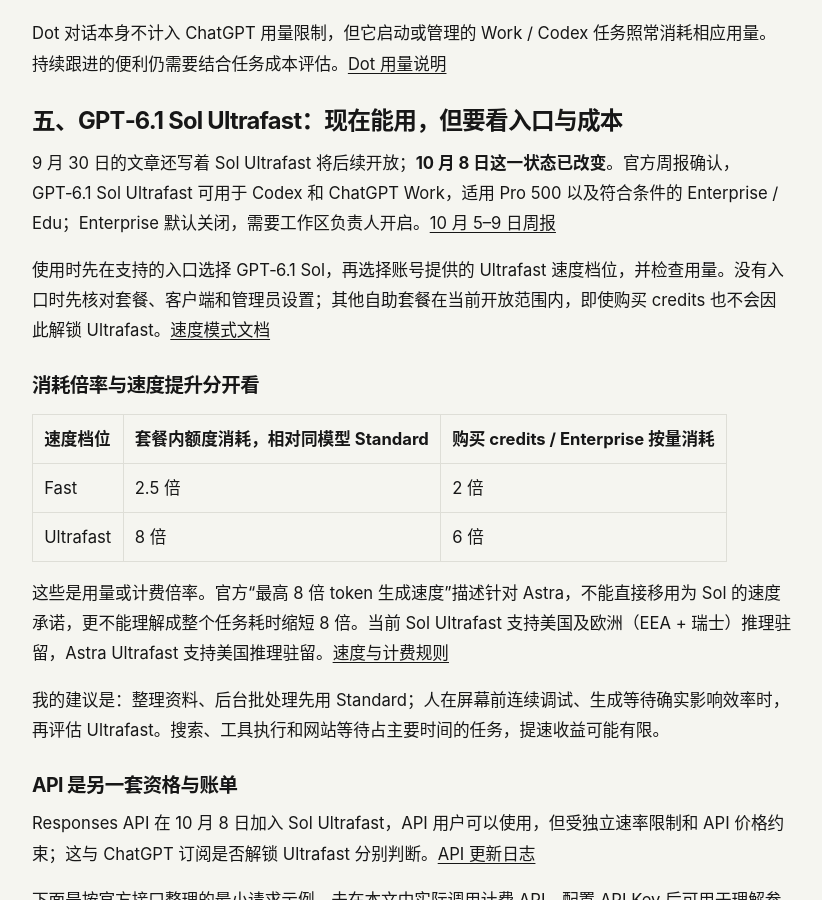
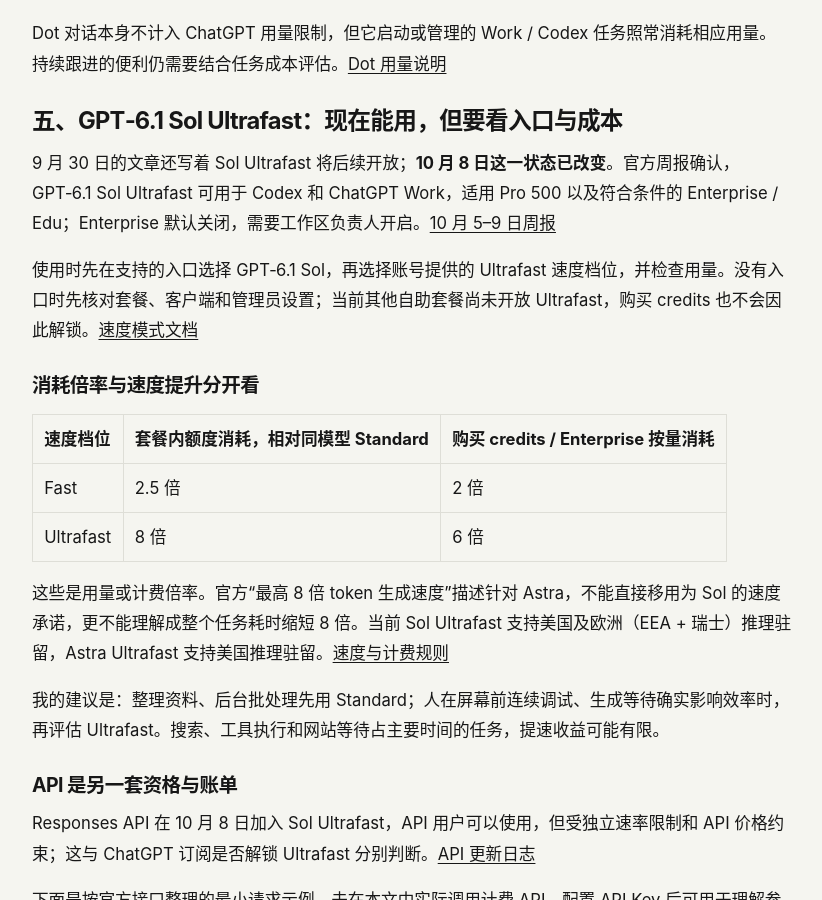
Before and after one commit to tinywall27/tinywall27.github.io, a Jekyll site: the page built from _posts/2026-10-11-openai-post-devday-updates-dot-guide.md, in a window 1280 px wide and 900 px high, scrolled down 5685 px. Shown: the whole window, without its empty margins (228-1050 px from the left). Built offline with Jekyll 4.4.1, drawn with Linux system fonts in a browser that asks for light colours.

Commit message:
Clarify Ultrafast self-serve plan availability

```diff
--- a/_posts/2026-10-11-openai-post-devday-updates-dot-guide.md
+++ b/_posts/2026-10-11-openai-post-devday-updates-dot-guide.md
@@ -146,7 +146,7 @@
 
 9 月 30 日的文章还写着 Sol Ultrafast 将后续开放；**10 月 8 日这一状态已改变**。官方周报确认，GPT‑6.1 Sol Ultrafast 可用于 Codex 和 ChatGPT Work，适用 Pro 500 以及符合条件的 Enterprise / Edu；Enterprise 默认关闭，需要工作区负责人开启。[10 月 5–9 日周报](https://learn.chatgpt.com/docs/whats-new/october-5-9-2026)
 
-使用时先在支持的入口选择 GPT‑6.1 Sol，再选择账号提供的 Ultrafast 速度档位，并检查用量。没有入口时先核对套餐、客户端和管理员设置；其他自助套餐在当前开放范围内，即使购买 credits 也不会因此解锁 Ultrafast。[速度模式文档](https://learn.chatgpt.com/docs/agent-configuration/speed#ultrafast-mode)
+使用时先在支持的入口选择 GPT‑6.1 Sol，再选择账号提供的 Ultrafast 速度档位，并检查用量。没有入口时先核对套餐、客户端和管理员设置；当前其他自助套餐尚未开放 Ultrafast，购买 credits 也不会因此解锁。[速度模式文档](https://learn.chatgpt.com/docs/agent-configuration/speed#ultrafast-mode)
 
 ### 消耗倍率与速度提升分开看
 
```
